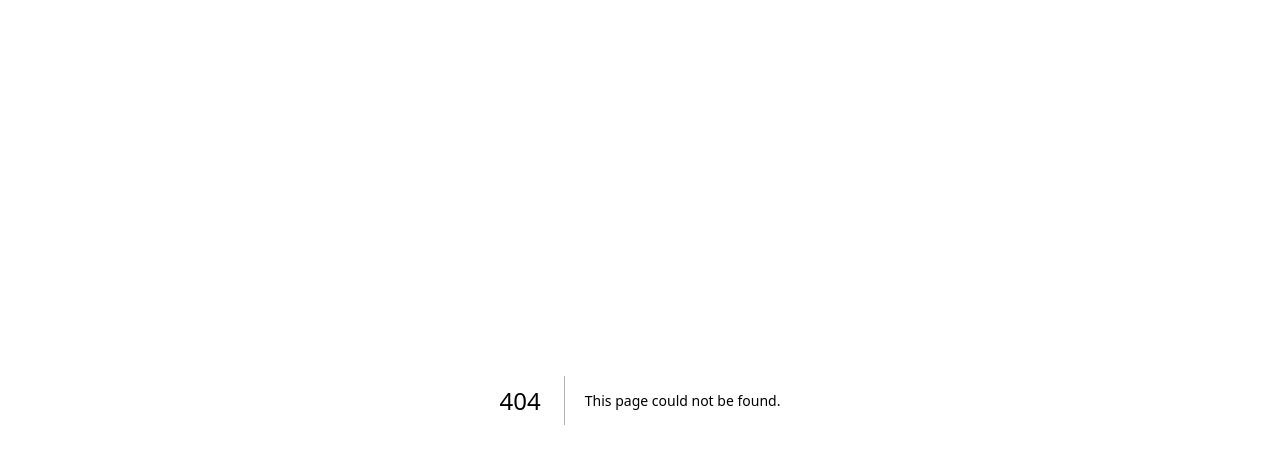
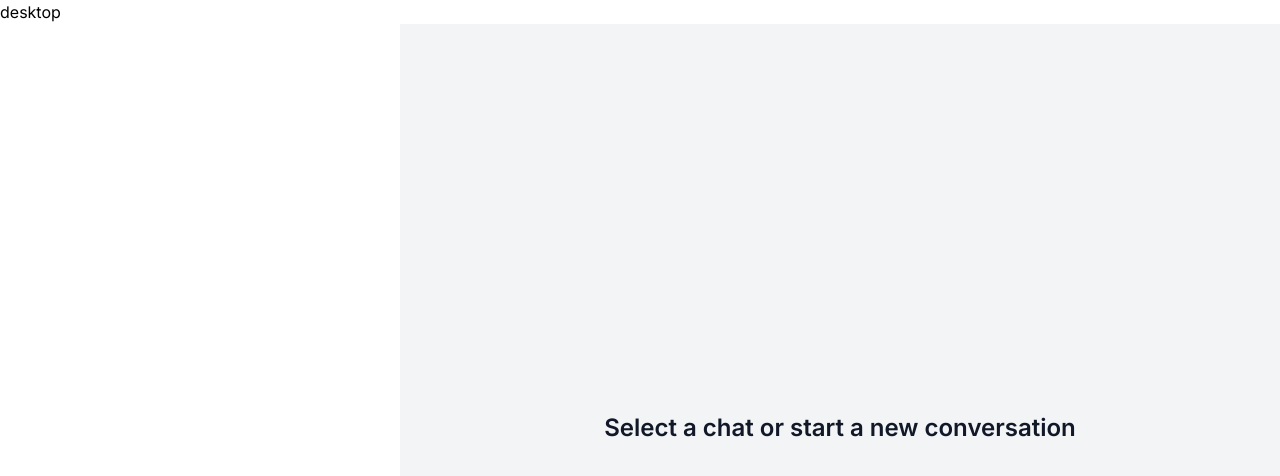
Before and after one commit to TtaifRS/messenger, a Next.js app: page /users in a window 1280 px wide. Before the commit this address had no page. Shown: the top 476 px of the page. Built offline with nearby package versions, Linux system fonts and the light colour scheme.

Commit message:
useConversation and useRoutes hook

```diff
--- a/app/(site)/components/AuthForm.tsx
+++ b/app/(site)/components/AuthForm.tsx
@@ -1,21 +1,31 @@
 'use client'
 
-import { useCallback, useState } from 'react'
+import { useCallback, useEffect, useState } from 'react'
 import { useForm, FieldValues, SubmitHandler, set } from 'react-hook-form'
 import { BsGithub, BsGoogle } from 'react-icons/bs'
 import axios from 'axios'
 import { toast } from 'react-hot-toast'
-import { signIn } from 'next-auth/react'
+import { signIn, useSession } from 'next-auth/react'
 
 import AuthSocialButton from './AuthSocialButton'
 import Button from '@/app/components/Button'
 import Input from '@/app/components/inputs/Input'
+import { useRouter } from 'next/navigation'
 
 type Variant = 'LOGIN' | 'REGISTER'
 
 const AuthForm = () => {
+	const session = useSession()
+	const router = useRouter()
+
 	const [variant, setVariant] = useState<Variant>('LOGIN')
 	const [isLoading, setIsLoading] = useState(false)
+
+	useEffect(() => {
+		if (session?.status === 'authenticated') {
+			router.push('/users')
+		}
+	}, [session, router])
 
 	const toggleVariant = useCallback(() => {
 		if (variant === 'LOGIN') {
@@ -43,6 +53,7 @@ const AuthForm = () => {
 		if (variant === 'REGISTER') {
 			axios
 				.post('/api/register', data)
+				.then(() => signIn('credentials', data))
 				.catch(() => toast.error('Something went wrong'))
 				.finally(() => setIsLoading(false))
 		}
--- /dev/null
+++ b/app/components/EmptyState.tsx
@@ -0,0 +1,32 @@
+const EmptyState = () => {
+	return (
+		<div
+			className="
+      px-4
+      py-10
+      sm:px-6
+      lg:px-8
+      h-full
+      flex
+      justify-center
+      items-center
+      bg-gray-100
+    "
+		>
+			<div className="flex flex-col items-center text-center">
+				<h3
+					className="
+          mt-2
+          text-2xl
+          font-semibold
+          text-gray-900
+        "
+				>
+					Select a chat or start a new conversation
+				</h3>
+			</div>
+		</div>
+	)
+}
+
+export default EmptyState
--- /dev/null
+++ b/app/components/sidebar/DesktopSidebar.tsx
@@ -0,0 +1,5 @@
+const DesktopSidebar = () => {
+	return <>desktop</>
+}
+
+export default DesktopSidebar
--- /dev/null
+++ b/app/components/sidebar/Sidebar.tsx
@@ -0,0 +1,12 @@
+import DesktopSidebar from './DesktopSidebar'
+
+async function Sidebar({ children }: { children: React.ReactNode }) {
+	return (
+		<div className="h-full">
+			<DesktopSidebar />
+			<main className="lg:pl-20 h-full">{children}</main>
+		</div>
+	)
+}
+
+export default Sidebar
--- /dev/null
+++ b/app/context/AuthContext.tsx
@@ -0,0 +1,11 @@
+'use client'
+
+import { SessionProvider } from 'next-auth/react'
+
+interface AuthContextProps {
+	children: React.ReactNode
+}
+
+export default function AuthContext({ children }: AuthContextProps) {
+	return <SessionProvider>{children}</SessionProvider>
+}
--- /dev/null
+++ b/app/hooks/useConversation.ts
@@ -0,0 +1,23 @@
+import { useParams } from 'next/navigation'
+import { useMemo } from 'react'
+
+const useConversation = () => {
+  const params = useParams()
+
+  const conversationId = useMemo(() => {
+    if(!params?.conversationId){
+      return ""
+    }
+
+    return params.conversationId as string
+  }, [params?.conversationId])
+
+  const isOpen = useMemo(()=>{!!conversationId},[conversationId])
+
+  return useMemo(()=>({
+    isOpen,
+    conversationId
+  }), [isOpen, conversationId])
+}
+
+export default useConversation;
--- /dev/null
+++ b/app/hooks/useRoutes.ts
@@ -0,0 +1,38 @@
+import { usePathname } from 'next/navigation'
+import {HiChat} from 'react-icons/hi'
+import {HiArrowLeftOnRectangle, HiUser} from 'react-icons/hi2'
+import { useMemo } from 'react'
+import { signOut } from 'next-auth/react'
+
+import useConversation from './useConversation'
+
+const useRoutes = () => {
+  const pathName = usePathname()
+
+  const {conversationId} = useConversation()
+
+  const routes = useMemo(()=> [
+    {
+      label: 'Chat',
+      href: '/conversations',
+      icon: HiChat,
+      active: pathName === '/conversations' || !!conversationId
+    },
+    {
+      label: 'Users',
+      href: '/users',
+      icon: HiUser,
+      active: pathName === '/users'
+    },
+    {
+      label: 'Logout',
+      href: '#',
+      onClick: ()=> signOut(),
+      icon: HiArrowLeftOnRectangle
+    }
+  ], [pathName, conversationId])
+
+  return routes
+}
+
+export default useRoutes
--- a/app/layout.tsx
+++ b/app/layout.tsx
@@ -2,6 +2,7 @@ import './globals.css'
 import { Inter } from 'next/font/google'
 
 import ToasterContext from './context/ToasterContext'
+import AuthContext from './context/AuthContext'
 
 const inter = Inter({ subsets: ['latin'] })
 
@@ -18,8 +19,10 @@ export default function RootLayout({
 	return (
 		<html lang="en">
 			<body className={inter.className}>
-				<ToasterContext />
-				{children}
+				<AuthContext>
+					<ToasterContext />
+					{children}
+				</AuthContext>
 			</body>
 		</html>
 	)
--- /dev/null
+++ b/app/users/layout.tsx
@@ -0,0 +1,14 @@
+import Sidebar from '../components/sidebar/Sidebar'
+
+export default async function UsersLayout({
+	children,
+}: {
+	children: React.ReactNode
+}) {
+	return (
+		// @ts-expect-error Server Component
+		<Sidebar>
+			<div className="h-full">{children}</div>
+		</Sidebar>
+	)
+}
--- /dev/null
+++ b/app/users/page.tsx
@@ -0,0 +1,11 @@
+import EmptyState from '../components/EmptyState'
+
+const Users = () => {
+	return (
+		<div className="hidden lg:block lg:pl-80 h-full">
+			<EmptyState />
+		</div>
+	)
+}
+
+export default Users
```
Also changed, not shown: middleware.ts (added, +13 -0 lines).
